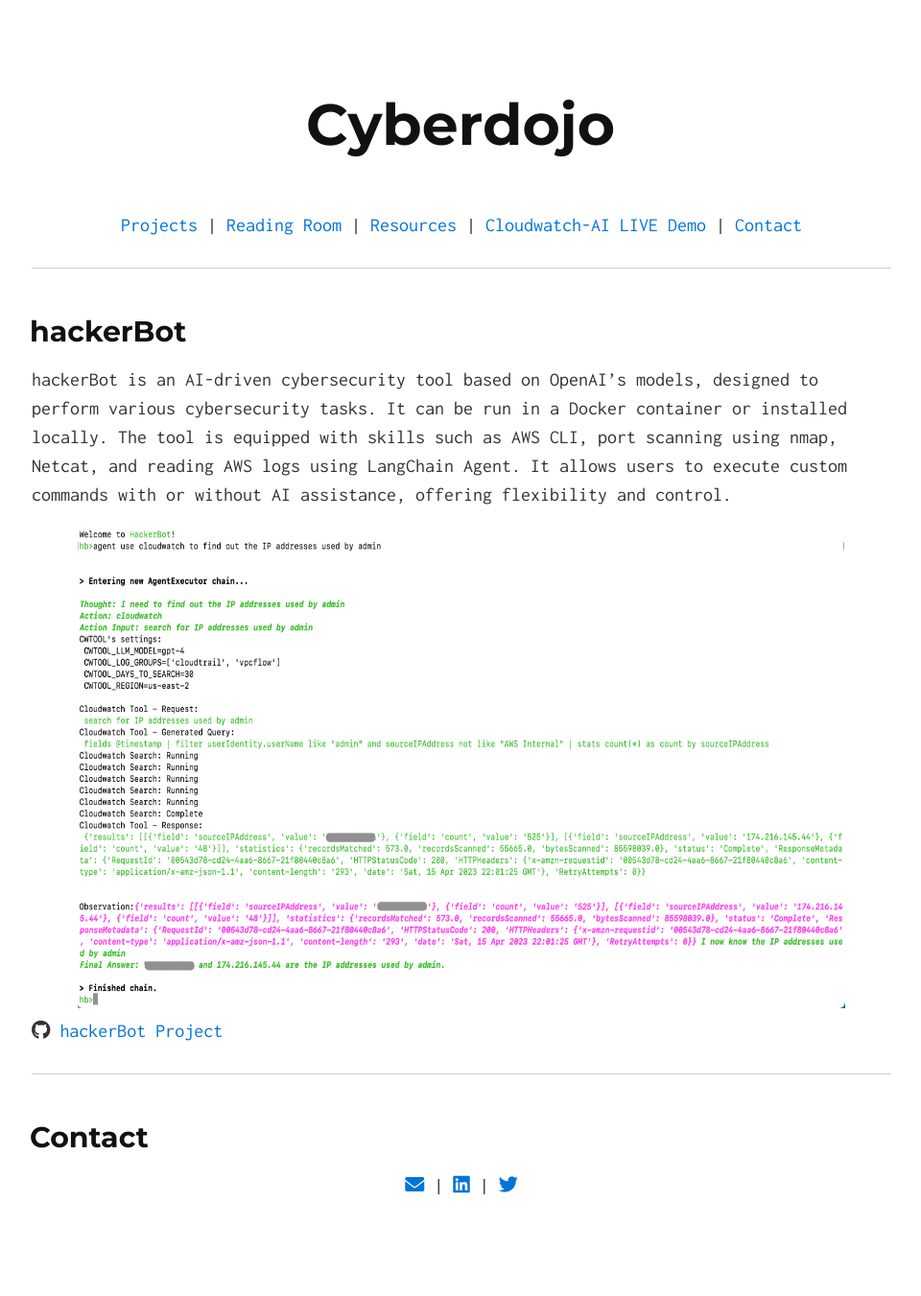
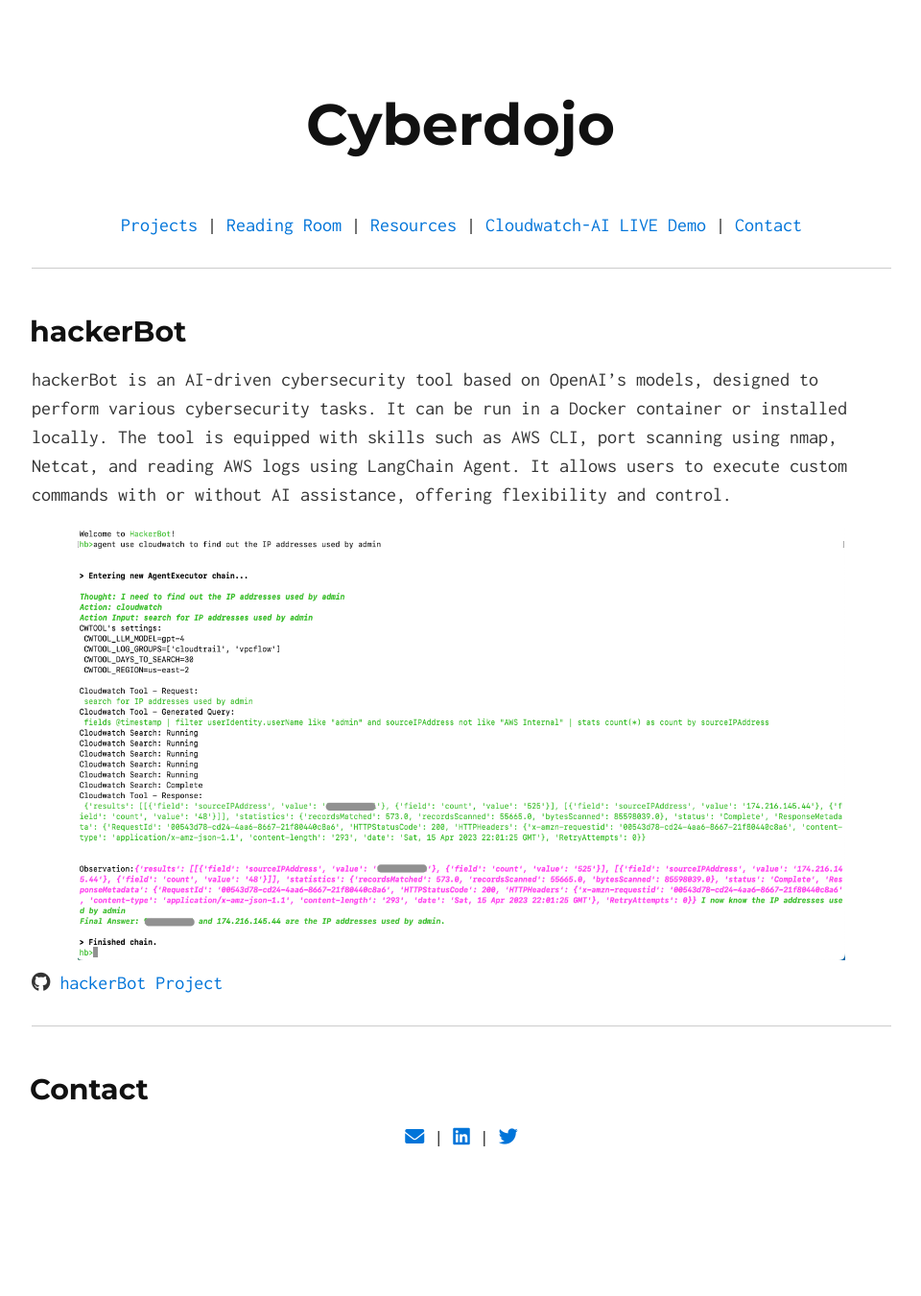
Before and after one commit to Ahmed-AG/cyberdojo-page, a Jekyll site: the page built from projects/hackerbot.md, in a window 1280 px wide. Shown: the whole page at 96% size, without its empty margins (159-1119 px from the left). Built offline with Jekyll 4.4.1, drawn with Linux system fonts in a browser that asks for light colours; our own code applies the rules of GitHub Pages for plain Markdown files; after the commit the page ends 1301 px from its top, so only the background shows below that.

Commit message:
update hackerBot

```diff
--- a/projects/hackerbot.md
+++ b/projects/hackerbot.md
@@ -6,7 +6,7 @@
 hackerBot is an AI-driven cybersecurity tool based on OpenAI's models, designed to perform various cybersecurity tasks. It can be run in a Docker container or installed locally. The tool is equipped with skills such as AWS CLI, port scanning using nmap, Netcat, and reading AWS logs using LangChain Agent. It allows users to execute custom commands with or without AI assistance, offering flexibility and control.
 
 <center>
-<img src="/static/hackerBot.png" alt="HackerBot searching through logs and answering questions" width="800" height="500" />
+<img src="/static/hackerBot.png" alt="HackerBot searching through logs and answering questions" width="800" height="450" />
 </center>
 
 <i class="fab fa-github"></i> [hackerBot Project](https://github.com/Ahmed-AG/hackerbot){:target="_blank"}
```
